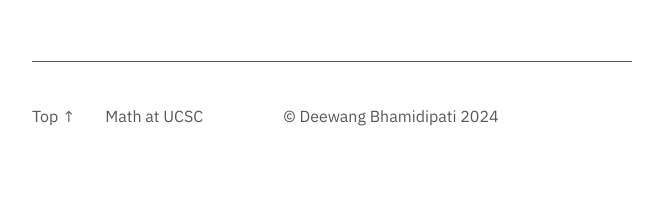
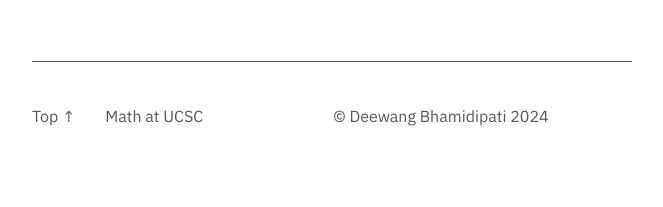
Before and after one commit to junkquill/junkquill.github.io, a Jekyll site: the page built from index.md, in a window 1280 px wide. Shown: the part 702-909 px from the top of the page, without its empty margins (308-971 px from the left). Built offline with Jekyll 4.4.1, drawn with Linux system fonts in a browser that asks for light colours.

Commit message:
Update footer.html

```diff
--- a/_includes/footer.html
+++ b/_includes/footer.html
@@ -1,7 +1,7 @@
 <footer>
 	<a href="#">Top &#8593;</a>
 	<a href="https://www.math.ucsc.edu/index.html" title="Math at UCSC">Math at UCSC</a>
-	<a href="/" style="margin-left:50px">&copy; Deewang Bhamidipati 2024</a>
+	<a href="/" style="margin-left:100px">&copy; Deewang Bhamidipati 2024</a>
 <!-- 	{%- unless page.url == "/" -%}<a href="/" title="Home">Home</a>&nbsp;{%- endunless -%}
 	{%- unless page.url == "/contact" -%}<a href="/contact" title="Contact">Contact</a>&nbsp;{%- endunless -%}
 	{%- unless page.url == "/about" -%}<a href="/rss" title="RSS">RSS&nbsp;</a>{%- endunless -%} -->
```
